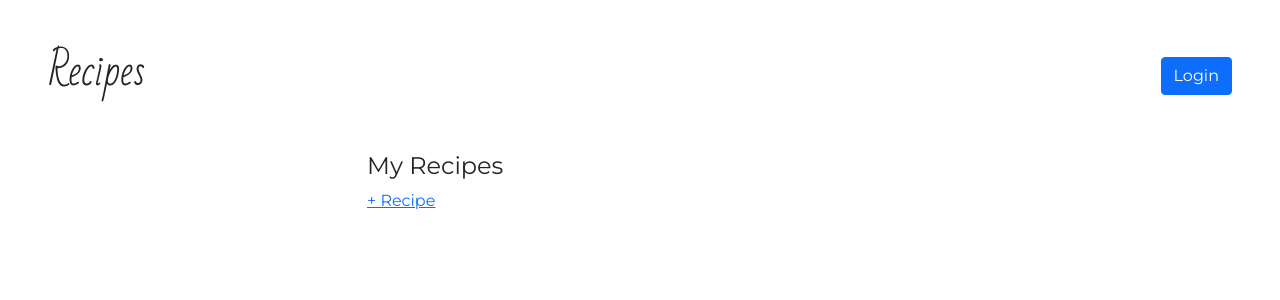
After one commit to brettk-dev/recipes-django, a Django app: page /recipes/ in a window 1280 px wide. The commit adds this page. Shown: the top 300 px of the page. Run offline with Django 3.2, Linux system fonts and the light colour scheme; data that the repository does not hold is empty.

Commit message:
yay create recipes correctly

```diff
--- a/instructions/templates/instructions/recipe_form.html
+++ b/instructions/templates/instructions/recipe_form.html
@@ -65,7 +65,9 @@
     document.querySelector('#recipeForm').addEventListener('submit', () => {
         const stepForms = document.querySelectorAll(`.step_forms`)
         stepForms.forEach((stepForm, index) => {
-            stepForm.querySelector(`[name="step-${index}-number"]`).value = index + 1
+            if (stepForm.querySelector(`[name="step-${index}-description"]`).value) {
+                stepForm.querySelector(`[name="step-${index}-number"]`).value = index + 1
+            }
         })
     })
 </script>
--- /dev/null
+++ b/instructions/templates/instructions/recipe_list.html
@@ -0,0 +1,15 @@
+{% extends "base.html" %}
+
+{% block content %}
+
+<a href="{% url 'recipes:create' %}">+ Recipe</a>
+
+<div class="list-group">
+    {% for recipe in recipe_list %}
+    <a href="{{ recipe.get_absolute_url }}" class="list-group-item list-group-item-action">
+        {{ recipe.name }}
+    </a>
+    {% endfor %}
+</div>
+
+{% endblock %}
--- a/instructions/urls.py
+++ b/instructions/urls.py
@@ -7,4 +7,5 @@
 urlpatterns = [
     path("new", views.RecipeCreate.as_view(), name="create"),
     path("<int:pk>", views.RecipeDetail.as_view(), name="details"),
+    path("", views.RecipeList.as_view(), name="list"),
 ]
--- a/instructions/views.py
+++ b/instructions/views.py
@@ -1,6 +1,6 @@
 from django.contrib.auth.mixins import LoginRequiredMixin
 from django.shortcuts import redirect, render
-from django.views.generic import DetailView
+from django.views.generic import DetailView, ListView
 from django.views.generic.base import View
 from pprint import pprint
 
@@ -18,11 +18,12 @@
     template_name = "instructions/recipe_form.html"
 
     def get(self, request, *args, **kwargs):
+        recipe = Recipe()
         context = {
             "recipe_form": RecipeForm(),
-            "ingredient_form_set": IngredientFormSet(prefix="ingredient"),
+            "ingredient_form_set": IngredientFormSet(instance=recipe, prefix="ingredient"),
             "ingredient_helper": IngredientFormSetHelper(),
-            "step_form_set": StepFormSet(prefix="step"),
+            "step_form_set": StepFormSet(instance=recipe, prefix="step"),
             "step_helper": StepFormSetHelper(),
         }
         return render(request, self.template_name, context)
@@ -45,7 +46,8 @@
             for step in steps:
                 step.recipe = recipe
                 step.save()
-            print(recipe.get_absolute_url())
+            # TODO The ingredients and steps are not being associated with the recipe
+            recipe.save()
             return redirect(recipe)
         context = {
             "recipe_form": recipe_form,
@@ -59,3 +61,12 @@
 
 class RecipeDetail(DetailView):
     model = Recipe
+
+
+class RecipeList(ListView):
+    model = Recipe
+
+    def get_context_data(self, **kwargs):
+        context = super().get_context_data(**kwargs)
+        context["title"] = "My Recipes"
+        return context
```
Also changed, not shown: instructions/forms.py (+17 -17 lines), instructions/templates/instructions/recipe_detail.html (+6 -2 lines).
